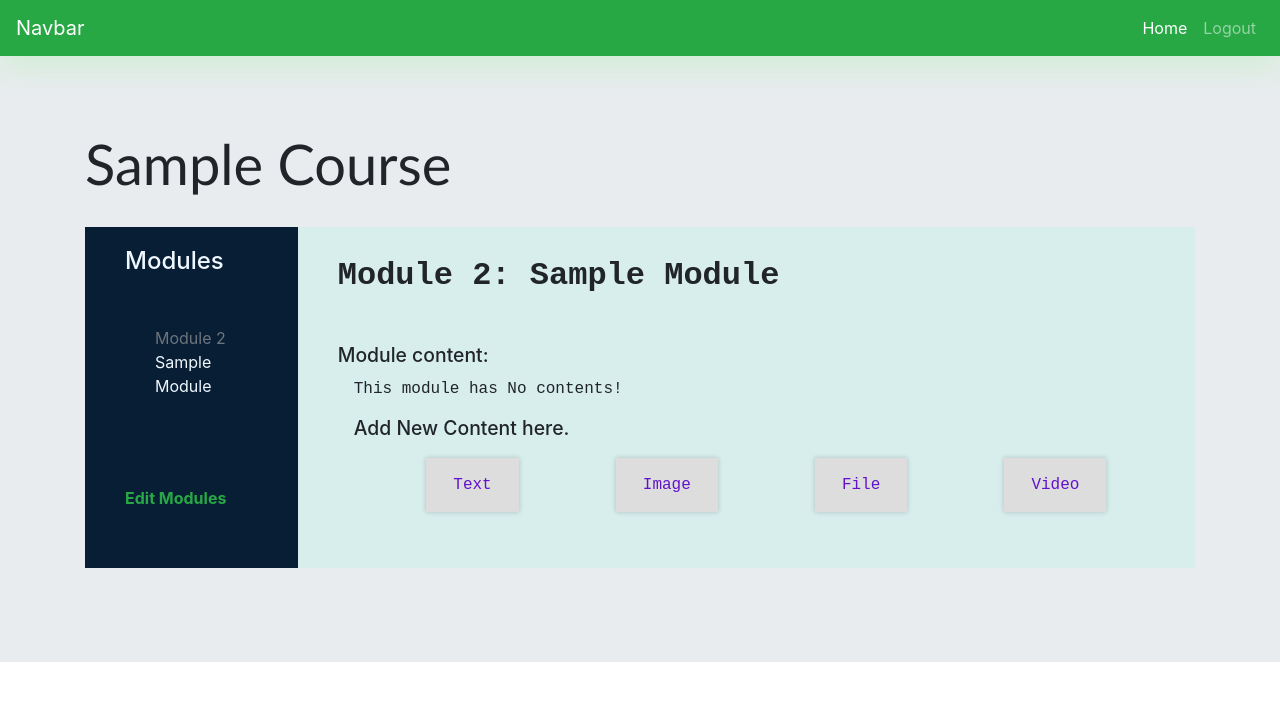
After one commit to sadakchap/e-learning, a Django app: page /course/module/1/ in a window 1280 px wide. The commit adds this page. Shown: the top 701 px of the page. Run offline with Django 3.2, Linux system fonts and the light colour scheme; a user stored in the database is signed in; tables that the repository leaves empty hold one stand-in row (values such as "Sample post"); parts of the project's set-up code (start-up, migrations or seed data) failed here and were passed over; some libraries are stand-ins or nearby versions.

Commit message:
CMS Completed

```diff
--- a/courses/admin.py
+++ b/courses/admin.py
@@ -1,5 +1,5 @@
 from django.contrib import admin
-from .models import Subject, Course, Module
+from .models import Subject, Course, Module, Content
 
 # Register your models here.
 @admin.register(Subject)
@@ -13,7 +13,7 @@ class ModuleInline(admin.StackedInline):
     model = Module
 
 @admin.register(Course)
-class Course(admin.ModelAdmin):
+class CourseAdmin(admin.ModelAdmin):
     list_display = ['title','owner','subject','created']
     list_filter = ['created']
     search_fields = ['title','overview']
--- a/courses/models.py
+++ b/courses/models.py
@@ -51,7 +51,7 @@ class Module(models.Model):
 
 
 class Content(models.Model):
-    module          = models.ForeignKey(Module, on_delete=models.CASCADE, name='contents')
+    module          = models.ForeignKey(Module, on_delete=models.CASCADE, related_name='contents')
     content_type    = models.ForeignKey(ContentType,
                                         on_delete=models.CASCADE,
                                         limit_choices_to={
--- /dev/null
+++ b/courses/static/courses/css/module.css
@@ -0,0 +1,98 @@
+h2.course-title
+{
+    margin: 10px auto;
+    padding: 0;
+    font-family: 'Gill Sans', 'Gill Sans MT', Calibri, 'Trebuchet MS', sans-serif;
+    font-size: 3.5rem;
+}
+.module-wrapper
+{
+    margin: 30px auto;
+    display: flex;
+    width: 100%;
+}
+.module-wrapper .module-sidebar
+{
+    background: #071e35;
+    color: aliceblue;;
+    padding: 20px 40px;
+}
+.module-wrapper .module-sidebar ul.module-list
+{
+    display: flex;
+    margin: 10px 0;
+    margin-left: 10px;
+    padding: 20px;
+    flex-direction: column;
+}
+.module-wrapper .module-sidebar ul.module-list li
+{
+    list-style-type: none;
+}
+
+.module-wrapper .module-sidebar ul.module-list li a
+{
+    display: block;
+    margin: 20px 0;
+    padding: 10px auto;
+    color: aliceblue;
+    text-decoration: none;
+    border: 0;
+    transition: .5s;
+}
+
+.module-wrapper .module-sidebar ul.module-list li a:hover
+{
+    border-bottom: 1px groove #ccc;
+}
+.module
+{
+    margin: 0;
+    padding: 30px 40px;
+    background: #51ffdf1f;
+    width: 100%;
+    font-family: 'Courier New', Courier, monospace;
+}
+.module h2
+{
+    font-weight: 700 !important;
+    margin: 0;
+    padding: 0;
+    /* line-height: 1.21rem; */
+}
+.module h3
+{
+    margin: 10px 0;
+    padding: 0;
+    font-size: 1.21rem;
+    font-family: -apple-system, BlinkMacSystemFont, 'Segoe UI', Roboto, Oxygen, Ubuntu, Cantarell, 'Open Sans', 'Helvetica Neue', sans-serif;
+}
+.module ul.content-add-list
+{
+    display: flex;
+    justify-content: space-around;
+    align-items: center;
+    flex-direction: row;
+}
+.module ul.content-add-list li
+{
+    list-style-type: none;
+}
+.module ul.content-add-list li a
+{
+    display: block;
+    margin: 10px 20px;
+    padding: 15px 27px;
+    color: #6212cc;
+    background: #ddd;
+    text-decoration: none;
+    box-shadow: 0 0 5px rgba(0,0,0,.2);
+    transition: .5s;
+}
+.module ul.content-add-list li a:hover
+{
+    background: #6212cc;
+    color: #ddd;
+    font-weight: 700;
+    box-shadow: 10px 10px 25px rgba(0,0,0,.2);
+}
--- /dev/null
+++ b/courses/templates/courses/manage/module_content_list.html
@@ -0,0 +1,109 @@
+{% extends 'base.html' %}
+{% load static %}
+{% load course %}
+{% block mystyles %}
+    <link rel="stylesheet" href="{% static 'courses/css/module.css' %}">
+{% endblock %}
+{% block title %} Module {{ module.order|add:1 }}: {{ module.title|title }} {% endblock %}
+{% block content %}
+    <div class="jumbotron jumbotron-fluid">
+        <div class="container">
+            {% with course=module.course %}
+                <h2 class="course-title">{{ course.title|title }}</h2>
+                <div class="module-wrapper">
+                    <aside class="module-sidebar">
+                        <h4>Modules</h4>
+                        <ul class="module-list" id="modules">
+                            {% for m in course.modules.all %}
+                                <li data-id="{{ m.id }}">
+                                    <a href="{% url 'module_content_list' m.id %}" class="{% if m == module %}selected{%  endif %}">
+                                        <span class="text-secondary">Module <span class="order">{{ m.order|add:1 }}</span> </span>
+                                    <br>
+                                    {{ m.title|title }}
+                                    </a>
+
+                                </li>
+                            {% empty %}
+                                <h3>No modules yet!</h3>
+                            {% endfor %}
+                        </ul>
+                        <p class="mt-5">
+                            <a href="{% url 'course_module_update' course.id %}" class="text-success font-weight-bold" style="text-decoration: none;">
+                                Edit Modules
+                            </a>
+                        </p>
+
+                    </aside>
+                    <div class="module">
+                        <h2>Module {{ module.order|add:1 }}: {{ module.title|title }} </h2>
+                        <h3 class="mt-5">Module content: </h3>
+                        <div class="mx-3 my-2" id="module-contents">
+                            {% for content in module.content.all %}
+                                <div data-id="{{ content.id }}">
+                                    {% with item=content.item %}
+                                        <p>{{ item }} ({{ item|model_name }}) </p>
+                                        <a href="{% url 'module_content_update' module.id item|model_name item.id %}">
+                                            Edit
+                                        </a>
+                                        <form action="{% url 'module_content_delete' content.id %}" method="post">
+                                            <input type="submit" value="Delete" class="btn btn-danger">
+                                            {% csrf_token %}
+                                        </form>
+                                    {% endwith %}
+                                </div>
+                            {% empty %}
+                                <p class="">This module has No contents!</p>
+                            {% endfor %}
+                        </div>
+                        <h3 class="mx-3 my-2">Add New Content here.</h3>
+                        <ul class="content-add-list">
+                            <li><a href="{% url 'module_content_create' module.id "text" %}">Text</a></li>
+                            <li><a href="{% url 'module_content_create' module.id "image" %}">Image</a></li>
+                            <li><a href="{% url 'module_content_create' module.id "file" %}">File</a></li>
+                            <li><a href="{% url 'module_content_create' module.id "video" %}">Video</a></li>
+                        </ul>
+                    </div>
+
+                </div>
+            {% endwith %}
+        </div>
+    </div>
+{% endblock %}
+<script>
+    {% block domready %}
+        $('#modules').sortable({
+            stop: function(event, ui){
+                modules_order = {}
+                $('#modules').children().each(function(){
+                    // <!-- update the order field -->
+                    $(this).find('.order').text($(this).index() + 1);
+                    // <!-- module's id with its order -->
+                    modules_order[$(this).data('id')] = $(this).index();
+                });
+                $.ajax({
+                    type: 'POST',
+                    url: '{% url "module_order" %}',
+                    contentType: 'application/json; charset=utf-8',
+                    dataType: 'json',
+                    data: JSON.stringfy(modules_order)
+                });
+            }
+        });
+
+        $('#module-contents').sortable({
+            stop: function(event, ui){
+                contents_order = {};
+                $('#module-contents').children().each(function(){
+                    contents_order[$(this).data('id')] = $(this).index();
+                });
+                $.ajax({
+                    method: 'POST',
+                    url: '{% url "content_order" %}',
+                    contentType: 'application/json; charset=utf-8',
+                    dataType: 'json',
+                    data: JSON.stringify(contents_order),
+                });
+            }
+        });
+    {% endblock %}
+</script>
--- a/courses/urls.py
+++ b/courses/urls.py
@@ -13,5 +13,9 @@ urlpatterns = [
     path('module/<int:module_id>/content<model_name>/<id>/',
             views.ContentCreateUpdateView.as_view(),
             name='module_content_update'),
+    path('content/<int:id>/delete/', views.ContentDeleteView.as_view(), name='module_content_delete'),
+    path('module/<int:module_id>/', views.ModuleContentListView.as_view(), name='module_content_list'),
+    path('module/order/', views.ModuleOrderView.as_view(), name='module_order'),
+    path('content/order/', views.ContentOrderView.as_view(), name='content_order'),
 
 ]
--- a/courses/views.py
+++ b/courses/views.py
@@ -14,6 +14,8 @@ from .forms import ModuleFormSet
 
 from django.forms.models import modelform_factory
 from django.apps import apps
+
+from braces.views import CsrfExemptMixin, JSONRequestResponseMixin
 
 
 class OwnerMixin(object):
@@ -49,7 +51,7 @@ class CourseDeleteView(PermissionRequiredMixin, OwnerCourseMixin, DeleteView):
     success_url = reverse_lazy('manage_course_list')
     template_name = 'courses/manage/course_del.html'
 
-class CourseModuleUpdateView(TemplateResponseMixin, View):
+class CourseModuleUpdateView(LoginRequiredMixin, TemplateResponseMixin, View):
     template_name = 'courses/manage/module_formset.html'
     course = None
 
@@ -109,3 +111,31 @@ class ContentCreateUpdateView(LoginRequiredMixin, TemplateResponseMixin, View):
                 Content.objects.create(module=self.module, item=obj)
             return redirect('module_content_list', self.module.id)
         return self.render_to_response({'form':form, 'object':self.obj})
+
+
+class ContentDeleteView(View):
+    def post(self, request, id):
+        content = get_object_or_404(Content, id=id, module__course__owner=request.user)
+        module = content.module
+        content.item.delete()
+        content.delete()
+        return redirect('module_content_list', module.id)
+
+class ModuleContentListView(TemplateResponseMixin, View):
+    template_name = 'courses/manage/module_content_list.html'
+
+    def get(self, request, module_id):
+        module = get_object_or_404(Module, id=module_id, course__owner=request.user)
+        return self.render_to_response({'module':module})
+
+class ModuleOrderView(CsrfExemptMixin, JSONRequestResponseMixin, View):
+    def post(self, request):
+        for id, order in self.request_json.items():
+            Module.objects.filter(id=id, course__owner=request.user).update(order=order)
+        return self.render_json_response({'saved':'OK'})
+
+class ContentOrderView(CsrfExemptMixin, JSONRequestResponseMixin, View):
+    def post(self, request):
+        for id, order in self.request_json.items():
+            Content.objects.filter(id=id, module__course__owner=request.user).update(order=order)
+        return self.render_json_response({'saved':'OK'})
--- a/educa/settings/base.py
+++ b/educa/settings/base.py
@@ -94,3 +94,7 @@ STATIC_ROOT = os.path.join(VENV_PATH, 'static_root')
 
 MEDIA_URL = '/media/'
 MEDIA_ROOT = os.path.join(VENV_PATH, 'media')
+
+LOGIN_URL = 'login'
+LOGOUT_URL = 'logout'
+LOGIN_REDIRECT_URL = '/'
--- a/templates/base.html
+++ b/templates/base.html
@@ -7,6 +7,7 @@
 
     <link rel="stylesheet" href="https://stackpath.bootstrapcdn.com/bootstrap/4.3.1/css/bootstrap.min.css"
         integrity="sha384-ggOyR0iXCbMQv3Xipma34MD+dH/1fQ784/j6cY/iJTQUOhcWr7x9JvoRxT2MZw1T" crossorigin="anonymous">
+    <link rel="stylesheet" href="https://ajax.googleapis.com/ajax/libs/jqueryui/1.12.1/themes/smoothness/jquery-ui.css">
 
     {% block mystyles %}
     {% endblock %}
@@ -43,6 +44,7 @@
         crossorigin="anonymous"></script>
 
     <script src="https://ajax.googleapis.com/ajax/libs/jquery/3.4.1/jquery.min.js"></script>
+    <script src="https://ajax.googleapis.com/ajax/libs/jqueryui/1.12.1/jquery-ui.min.js"></script>
     <script>
         $(document).ready(function(){
             {% block domready %}
```
Also changed, not shown: courses/fixtures/course.json (added, +14 -0 lines), courses/fixtures/module.json (added, +32 -0 lines), courses/templates/courses/manage/course_list.html (+5 -2 lines), courses/templatetags/course.py (added, +10 -0 lines), courses/migrations/0001_initial.py, courses/migrations/0002_content_file_image_text_video.py (deleted), courses/migrations/0003_auto_20190618_2007.py (deleted), courses/templatetags/__init__.py (added).
